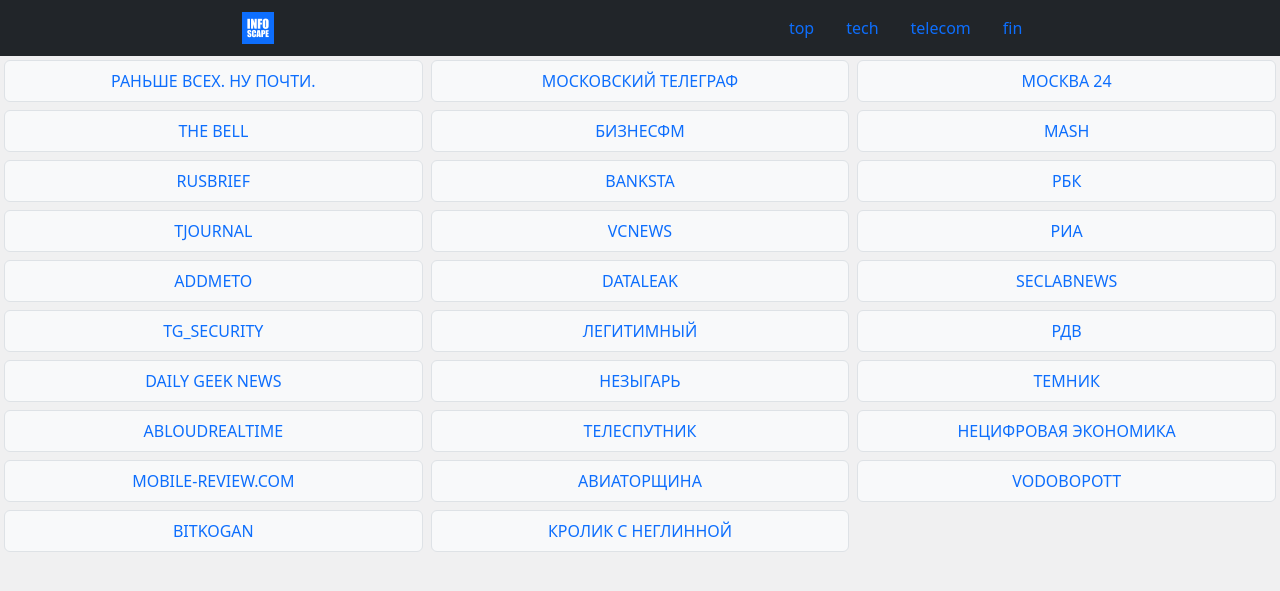
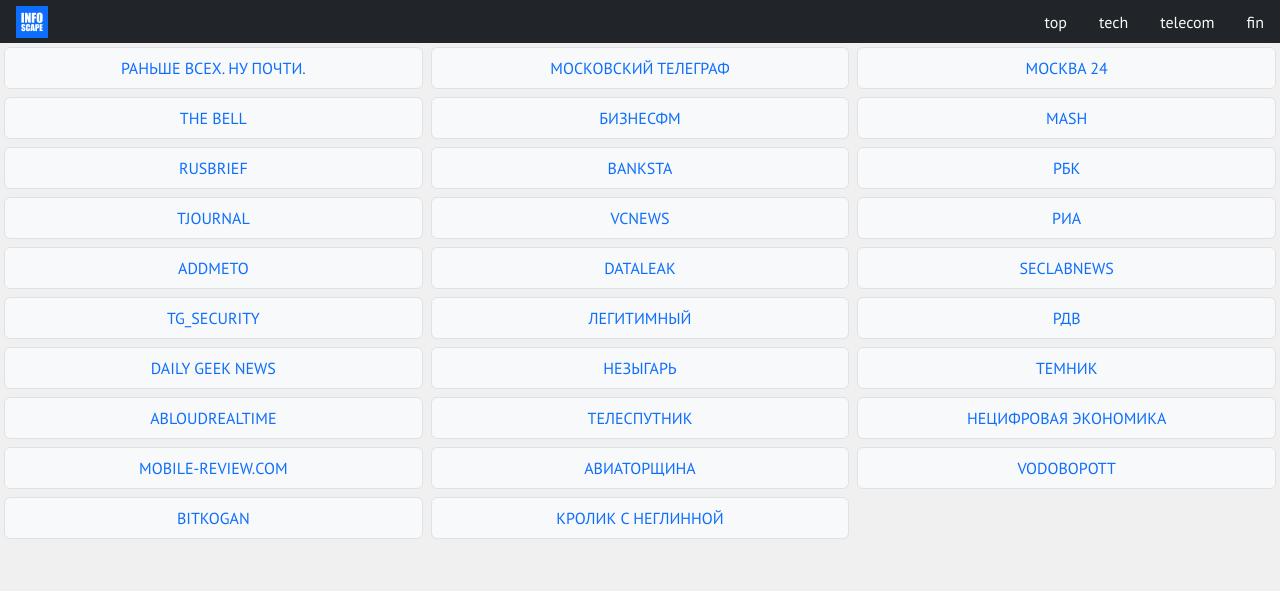
Before and after one commit to bikulov/infoscape, a FastAPI app: page / in a window 1280 px wide. Shown: the top 591 px of the page. Run offline with FastAPI, Linux system fonts and the light colour scheme; parts of the project's set-up code (start-up, migrations or seed data) failed here and were passed over; some libraries are stand-ins or nearby versions.

Commit message:
Use PTSans, white links in header, thinner header

```diff
--- a/app/static/style.css
+++ b/app/static/style.css
@@ -1,4 +1,10 @@
-html {
+@font-face {
+    font-family: "PTSans";
+    src: url("/static/PTSans-Regular.ttf") format("truetype");
+}
+
+body {
+    font-family: "PTSans", sans-serif;
     font-size: 1rem;
 }
 
--- a/app/templates/index.html
+++ b/app/templates/index.html
@@ -14,21 +14,17 @@
 </head>
 
 <body class="bg-secondary bg-opacity-10">
-    <nav class="navbar navbar-dark bg-dark">
-        <div class="mx-auto">
+    <nav class="navbar navbar-dark bg-dark p-0">
         <a class="navbar-brand" href="/">
-                <img src="/static/logo.png" width="32" height="32" alt="logo">
+            <img class="ms-3" src="/static/logo.png" width="32" height="32" alt="logo">
         </a>
-        </div>
-        <div class="mx-auto">
-            <ul class="nav nav-pills">
+        <ul class="nav nav-pills justify-content-end">
             {% for page in pages %}
             <li class="nav-item">
-                  <a class="nav-link {% if page_slug == page.slug %}active{% endif %}" href="/p/{{page.slug}}">{{page.title}}</a>
+                <a class="text-light nav-link {% if page_slug == page.slug %}active{% endif %}" href="/p/{{page.slug}}">{{page.title}}</a>
             </li>
             {% endfor %}
         </ul>
-        </div>
     </nav>
     <div class="container-fluid">
         <div class="row">
```
Also changed, not shown: app/static/PTSans-Regular.ttf (added). Lines whose indentation alone changed are shown as unchanged.
